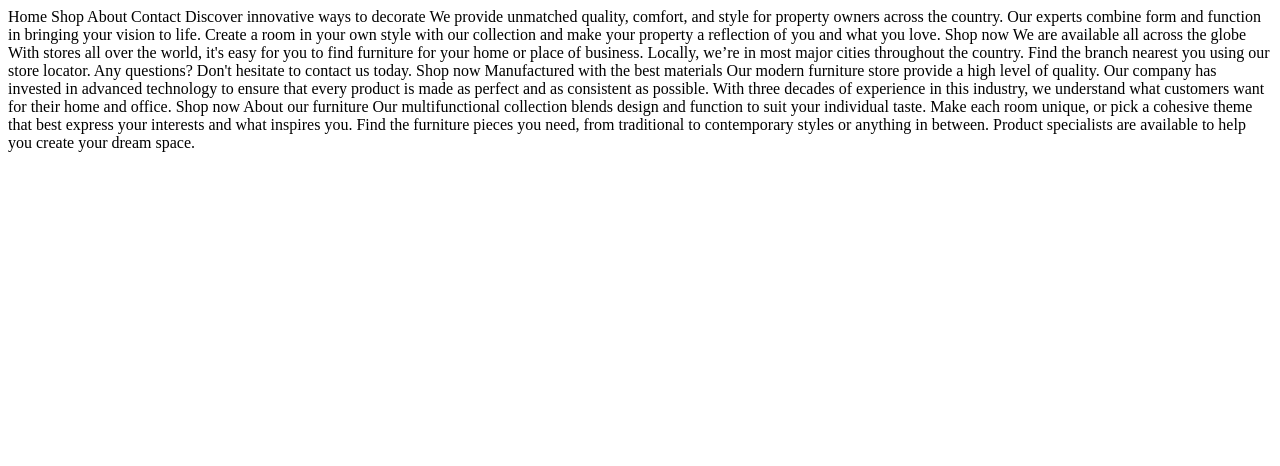
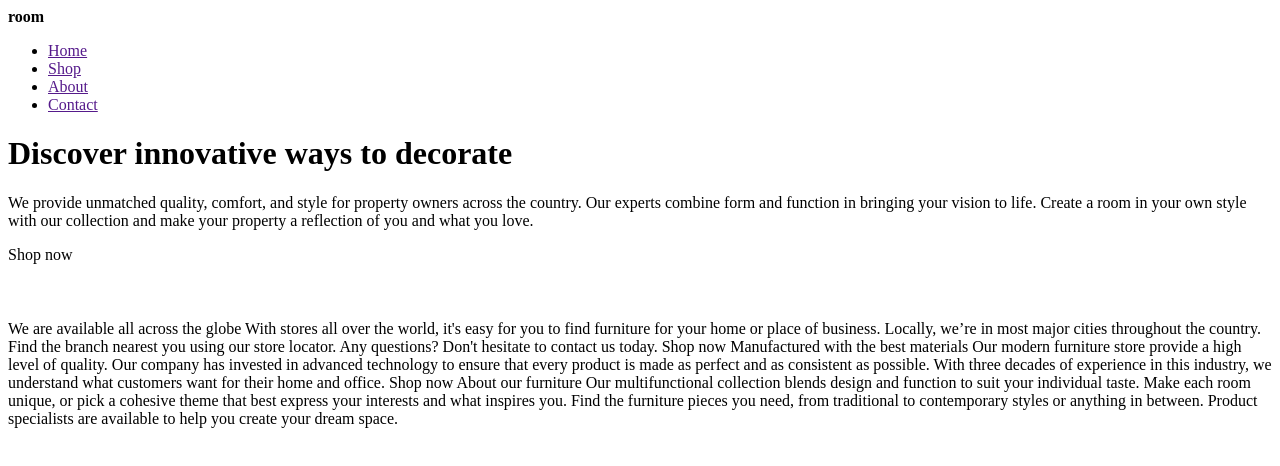
Before and after one commit to Infinite-Concept/room_Home_Page_Silder, a plain HTML site: page index.html in a window 1280 px wide. Drawn offline with Linux system fonts and the light colour scheme.

Commit message:
worked on the ui for the home page

```diff
--- a/index.html
+++ b/index.html
@@ -10,18 +10,78 @@
 
 </head>
 <body>
-  Home
-  Shop
-  About
-  Contact
 
-  Discover innovative ways to decorate
+  <div class="home_container">
+    <div class="homepage">
+      <div class="grid">
+        <div class="col1">
+          <div class="col1_header">
+            <header>
+              <strong>room</strong>
+              <ul>
+                <li><a href="">Home</a></li>
+                <li><a href="">Shop</a></li>
+                <li><a href="">About</a></li>
+                <li><a href="">Contact</a></li>
+              </ul>
+            </header>
+          </div>
+        </div>
 
-  We provide unmatched quality, comfort, and style for property owners across the country.
-  Our experts combine form and function in bringing your vision to life. Create a room in your
-  own style with our collection and make your property a reflection of you and what you love.
+        <div class="col2">
+          <div class="col2_container">
+            <div class="col2_content">
+              <h1>Discover innovative ways to decorate</h1>
 
-  Shop now
+              <p>
+                We provide unmatched quality, comfort, and style for property owners across the country.
+                Our experts combine form and function in bringing your vision to life. Create a room in your
+                own style with our collection and make your property a reflection of you and what you love.
+              </p>
+
+              <span>Shop now</span>
+            </div>
+
+            <div class="col2_nav">
+
+            </div>
+          </div>
+
+        </div>
+
+        <div class="col3">
+          <div class="col3_image">
+            <img src="./images/" alt="">
+          </div>
+        </div>
+
+        <div class="col4">
+          <div class="col3_container">
+            <h2></h2>
+            <p></p>
+          </div>
+
+        </div>
+
+        <div class="col5">
+          <div class="col5_image">
+            <img src="" alt="">
+          </div>
+        </div>
+
+      </div>
+    </div>
+  </div>
+
+
+
+
+
+
+
+
+
+
 
   We are available all across the globe
 
```
